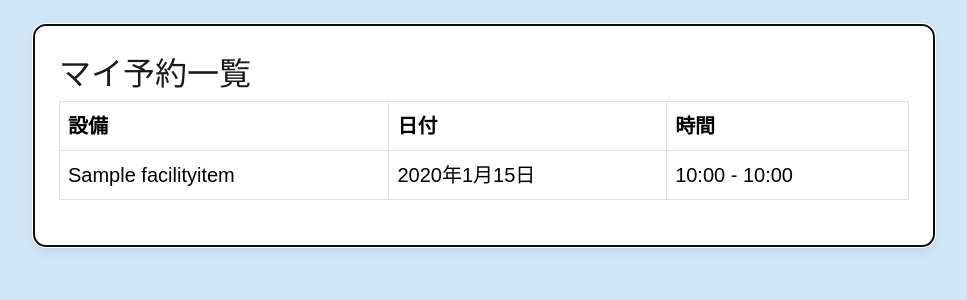
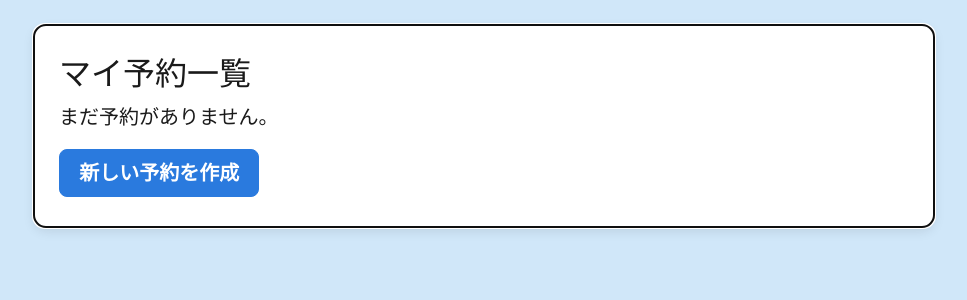
Before and after one commit to joedai2020/yoyakumate, a Django app: page /user/home/ in a window 1280 px wide. Shown: the part 69-369 px from the top of the page, without its empty margins (156-1123 px from the left). Run offline with Django 5.2, Linux system fonts and the light colour scheme; a user stored in the database is signed in; tables that the repository leaves empty hold one stand-in row (values such as "Sample post").

Commit message:
update user yoyaku get list condition

```diff
--- a/reservations/templates/reservations/user_home.html
+++ b/reservations/templates/reservations/user_home.html
@@ -1,11 +1,17 @@
 {% extends 'reservations/base.html' %}
 
 {% block content %}
+<style>
+  thead th {
+    text-align: center;
+    background-color: #dceeff; /* 淡蓝色背景 */
+  }
+</style>
 <h2>マイ予約一覧</h2>
 
 {% if reservations %}
   <table class="table table-bordered">
-    <thead>
+    <thead class="table-primary">
       <tr>
         <th>設備</th>
         <th>日付</th>
--- a/reservations/views.py
+++ b/reservations/views.py
@@ -21,7 +21,6 @@ def is_manager(user):
 def root_redirect(request):
     if request.user.is_authenticated:
         try:
-            # 如果存在 ManagerProfile，则是管理者
             if hasattr(request.user, 'managerprofile'):
                 return redirect('reservations:manager_home')
             else:
@@ -35,15 +34,19 @@ def root_redirect(request):
 @login_required
 def user_home(request):
     user = request.user
+    now = timezone.now()
 
-    # 只取当前用户的预约
-    reservations = Reservation.objects.filter(user=user).select_related(
-        'facilityItem__facility__office',  # 管理所
-        'facilityItem__facility',                     # 施設
-        'facilityItem'                                 # 設備
+    reservations = Reservation.objects.filter(
+        user=user
+    ).filter(
+        Q(date__gt=now.date()) |
+        Q(date=now.date(), end_time__gt=now.time())
+    ).select_related(
+        'facilityItem__facility__office',
+        'facilityItem__facility',
+        'facilityItem'
     )
 
-    # 给每条记录增加一个 time_slot 属性方便模板显示
     for r in reservations:
         r.time_slot = f"{r.start_time.strftime('%H:%M')} - {r.end_time.strftime('%H:%M')}"
         r.office = r.facilityItem.facility.office
```
